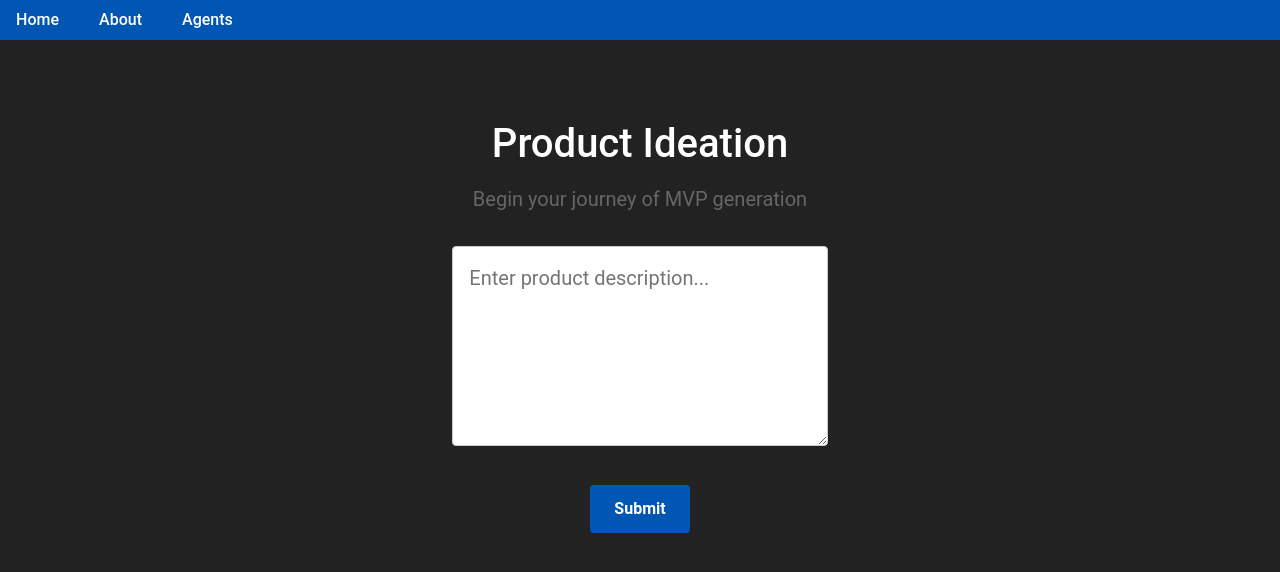
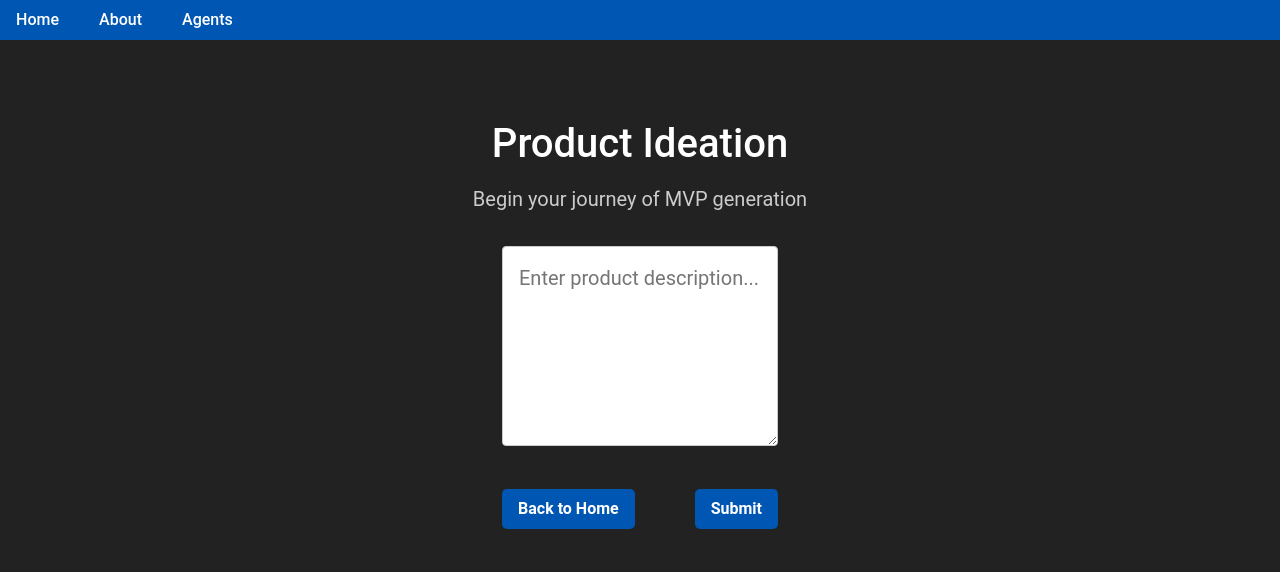
Before and after one commit to agentopedia/project-almanac, a Next.js app in the folder nextjs_app/: page /design_agent_input in a window 1280 px wide. Shown: the top 572 px of the page. Built offline with nearby package versions, Linux system fonts and the light colour scheme.

Commit message:
Improvements to frontend, especially product viability agent, and added next/back buttons to all pages.

```diff
--- a/nextjs_app/app/design_agent_input/page.tsx
+++ b/nextjs_app/app/design_agent_input/page.tsx
@@ -52,10 +52,15 @@ export default function DesignThinkingAgentInput() {
               }}
             />
 
-            {/* Submit Button */}
-              <button className="button mt-8" style={{ padding: "0.75rem 1.5rem", fontSize: "1rem", borderRadius: "0.25rem" }}>
+            {/* Navigation Buttons */}
+            <div className="navigation-buttons">
+              <button onClick={() => router.push("/")}>
+                Back to Home
+              </button>
+              <button onClick={handleSubmit}>
                 Submit
               </button>
+            </div>
           </form>
         </div>
         {response && (
--- a/nextjs_app/app/globals.css
+++ b/nextjs_app/app/globals.css
@@ -2,15 +2,15 @@
 :root {
   --primary-color: #0056b3;
   --secondary-color: #00aaff;
-  --background-color: #f8f9fa;
+  --background-color: #222222;
   --surface-color: #ffffff;
-  --text-color-primary: #333333;
-  --text-color-secondary: #666666;
+  --text-color-primary: #ffffff;
+  --text-color-secondary: #cccccc;
   --border-color: #dddddd;
   --button-hover-color: #004094;
 }
 
-/* Reset & Base Styles */
+/* Base Styles */
 *,
 *::before,
 *::after {
@@ -21,7 +21,7 @@
 }
 
 html, body {
-  background-color: #222;
+  background-color: var(--background-color);
   color: white;
   margin: 0;
   padding: 0;
@@ -36,7 +36,7 @@ html, body {
   flex-direction: column;
   justify-content: center;
   align-items: center;
-  background-color: #222
+  background-color: var(--background-color);
 }
 
 h1, p {
@@ -45,7 +45,7 @@ h1, p {
 
 a {
   color: var(--primary-color);
-  text-decoration: none;
+  text-decoration: underline;
   transition: color 0.3s ease;
 }
 
@@ -188,35 +188,7 @@ button:hover, .button:hover {
   text-align: center;
 }
 
-/* Media Queries for Responsiveness */
-@media (max-width: 768px) {
-  .container {
-    padding: 10px;
-  }
-
-  h1 {
-    font-size: 2rem;
-  }
-
-  h2 {
-    font-size: 1.75rem;
-  }
-
-  .navbar a {
-    margin-right: 1rem;
-  }
-
-  .flex-container {
-    flex-direction: column;
-  }
-
-  .empathy-map-container,
-  .journey-map-container {
-    width: 100%;
-  }
-}
-
-/* EmpathyMap & CustomerJourney Styles for Side-by-Side Layout */
+/* Empathy Map & Customer Journey Map Styles */
 .empathy-map-container,
 .journey-map-container {
   width: 100%;
@@ -225,6 +197,14 @@ button:hover, .button:hover {
   border-radius: 8px;
   background-color: var(--primary-color);
   color: white;
+}
+
+.empathy-map-section h4,
+.journey-map-section h4 {
+  color: var(--background-color);
+  font-size: 1.2rem;
+  font-weight: 600;
+  margin-bottom: 10px;
 }
 
 .empathy-map-heading,
@@ -251,7 +231,7 @@ button:hover, .button:hover {
   border-radius: 8px;
   padding: 10px;
   background-color: var(--surface-color);
-  color: var(--text-color-primary);
+  color: var(--text-color-secondary);
 }
 
 .empathy-map-box,
@@ -271,3 +251,107 @@ button:hover, .button:hover {
   align-items: flex-start;
   gap: 20px;
 }
+
+/* Sidebar Styling */
+.sidebar {
+  display: flex;
+  flex-direction: column;
+  gap: 10px;
+  width: 180px;
+  margin-right: 20px;
+}
+
+.sidebar button {
+  background-color: var(--primary-color);
+  color: white;
+  border: none;
+  padding: 10px 15px;
+  border-radius: 5px;
+  font-weight: 600;
+  text-align: center;
+  cursor: pointer;
+  transition: background-color 0.3s ease, transform 0.2s ease;
+}
+
+.sidebar button.active {
+  background-color: var(--button-hover-color);
+}
+
+.sidebar button:hover {
+  transform: scale(1.05);
+}
+
+/* Product Section Styles */
+.product-section {
+  flex: 1;
+  margin: 10px;
+  padding: 20px;
+  border-radius: 8px;
+  background-color: var(--primary-color);
+  color: white;
+  text-align: center;
+  box-shadow: 0 4px 8px rgba(0, 0, 0, 0.1);
+}
+
+.product-section h2 {
+  color: var(--surface-color);
+  font-size: 1.5rem;
+  margin-bottom: 10px;
+}
+
+.product-section p {
+  background-color: var(--secondary-color);
+  padding: 10px;
+  border-radius: 5px;
+  color: white;
+  text-align: center;
+  margin-top: 10px;
+}
+
+/* Footer Buttons */
+.footer-buttons {
+  margin-top: 20px;
+  display: flex;
+  justify-content: space-between;
+}
+
+.footer-buttons button {
+  background-color: var(--surface-color);
+  color: var(--primary-color);
+  padding: 0.5rem 1rem;
+  border-radius: 5px;
+  border: 1px solid var(--primary-color);
+  cursor: pointer;
+  font-weight: bold;
+  transition: background-color 0.3s ease, transform 0.2s ease;
+}
+
+.footer-buttons button:hover {
+  background-color: var(--primary-color);
+  color: var(--surface-color);
+  transform: scale(1.05);
+}
+
+/* Navigation Buttons (btwn agents) */
+.navigation-buttons {
+  margin-top: 20px;
+  display: flex;
+  justify-content: space-between;
+  gap: 10px;
+}
+
+.navigation-buttons button {
+  background-color: var(--primary-color);
+  color: white;
+  padding: 0.5rem 1rem;
+  border-radius: 5px;
+  border: none;
+  cursor: pointer;
+  font-weight: bold;
+  transition: background-color 0.3s ease, transform 0.2s ease;
+}
+
+.navigation-buttons button:hover {
+  background-color: var(--button-hover-color);
+  transform: scale(1.05);
+}
```
Also changed, not shown: nextjs_app/app/design_agent_output/page.tsx (+7 -7 lines), nextjs_app/app/product_viability_agent/page.tsx (+62 -111 lines), 1 other file (tests, documents, lock files or other folders).
